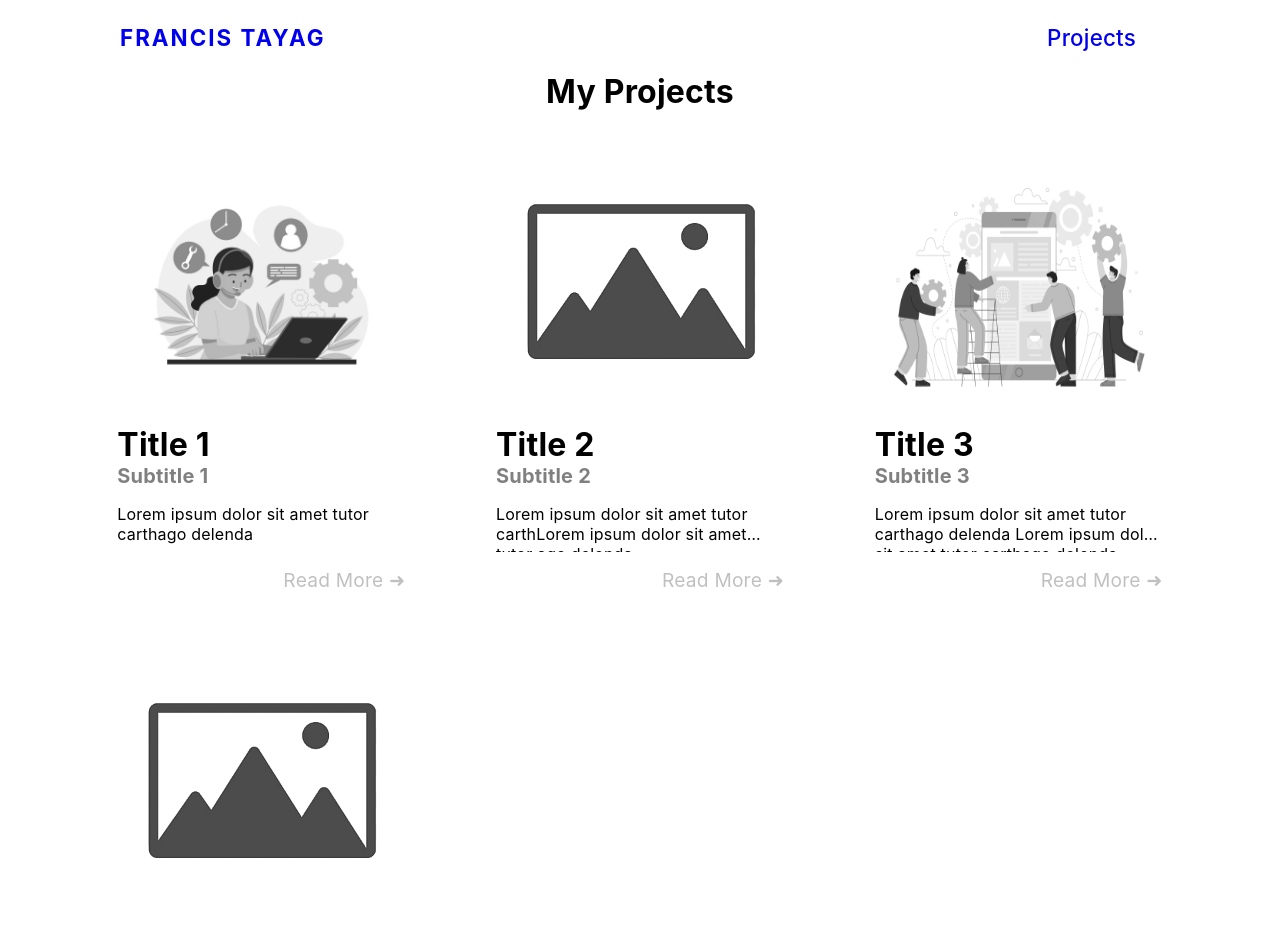
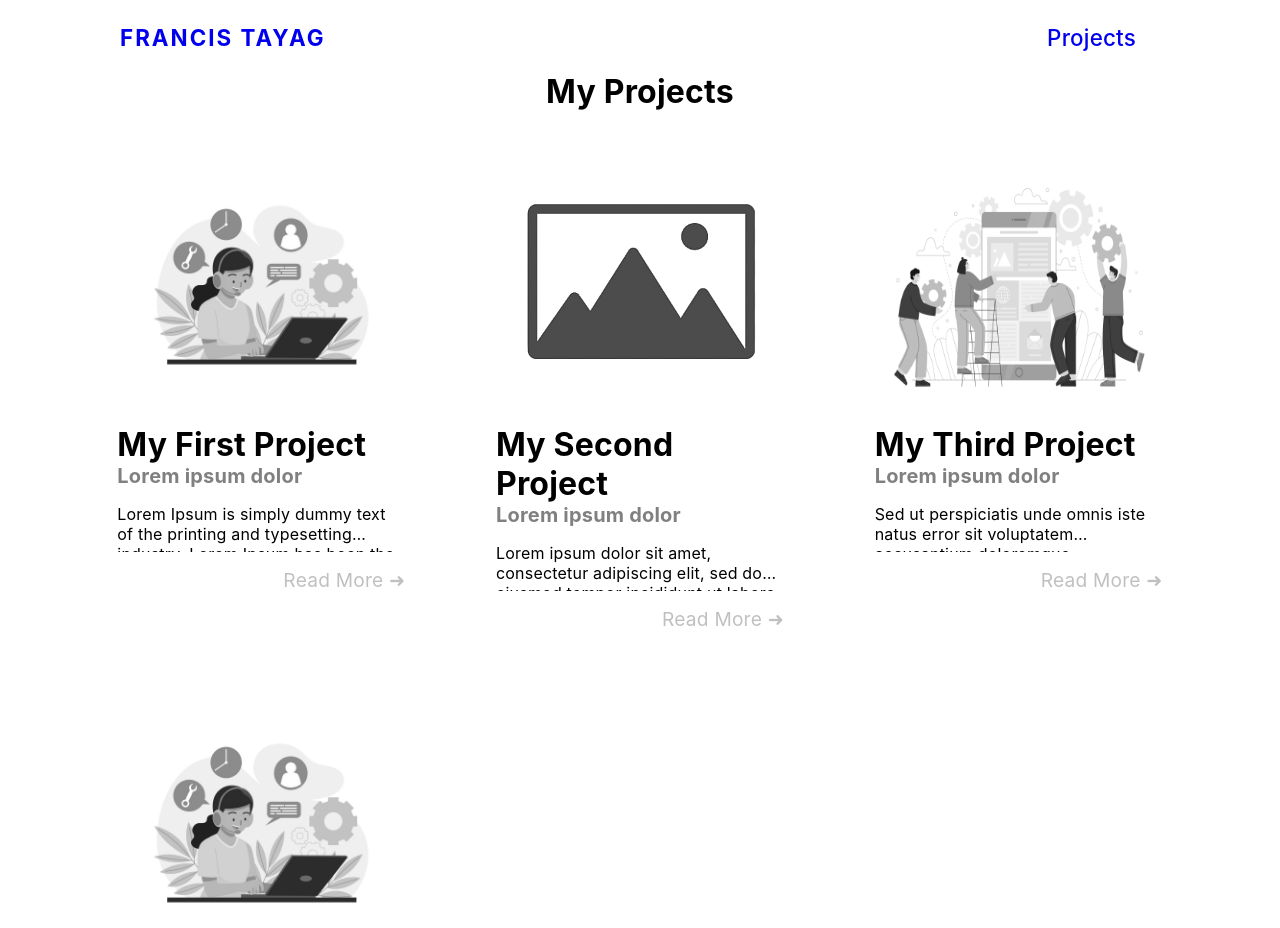
Before and after one commit to fmtayag/fmtayag.github.io, a React (Create React App) app in the folder ui/: page /projects in a window 1280 px wide. Shown: the top 928 px of the page. Built offline with nearby package versions, Linux system fonts and the light colour scheme; data requests are answered from the project's data file.

Commit message:
Improve UI of 'Project Details' page

```diff
--- a/ui/data/db.json
+++ b/ui/data/db.json
@@ -2,23 +2,31 @@
     "projects": [
         {
             "title": "My First Project",
+            "thumbnail": "/images/placeholder-1.png",
+            "subtitle": "Lorem ipsum dolor",
             "body": "Lorem Ipsum is simply dummy text of the printing and typesetting industry. Lorem Ipsum has been the industry's standard dummy text ever since the 1500s, when an unknown printer took a galley of type and scrambled it to make a type specimen book. It has survived not only five centuries, but also the leap into electronic typesetting, remaining essentially unchanged. It was popularised in the 1960s with the release of Letraset sheets containing Lorem Ipsum passages, and more recently with desktop publishing software like Aldus PageMaker including versions of Lorem Ipsum",
-            "id": "1"
+            "id": "first-project"
         },
         {
             "title": "My Second Project",
+            "thumbnail": "/images/placeholder-2.png",
+            "subtitle": "Lorem ipsum dolor",
             "body": "Lorem ipsum dolor sit amet, consectetur adipiscing elit, sed do eiusmod tempor incididunt ut labore et dolore magna aliqua. Ut enim ad minim veniam, quis nostrud exercitation ullamco laboris nisi ut aliquip ex ea commodo consequat. Duis aute irure dolor in reprehenderit in voluptate velit esse cillum dolore eu fugiat nulla pariatur. Excepteur sint occaecat cupidatat non proident, sunt in culpa qui officia deserunt mollit anim id est laborum",
-            "id": "2"
+            "id": "second-project"
         },
         {
             "title": "My Third Project",
+            "thumbnail": "/images/placeholder-3.png",
+            "subtitle": "Lorem ipsum dolor",
             "body": "Sed ut perspiciatis unde omnis iste natus error sit voluptatem accusantium doloremque laudantium, totam rem aperiam, eaque ipsa quae ab illo inventore veritatis et quasi architecto beatae vitae dicta sunt explicabo. Nemo enim ipsam voluptatem quia voluptas sit aspernatur aut odit aut fugit, sed quia consequuntur magni dolores eos qui ratione voluptatem sequi nesciunt. Neque porro quisquam est, qui dolorem ipsum quia dolor sit amet, consectetur, adipisci velit, sed quia non numquam eius modi tempora incidunt ut labore et dolore magnam aliquam quaerat voluptatem. Ut enim ad minima veniam, quis nostrum exercitationem ullam corporis suscipit laboriosam, nisi ut aliquid ex ea commodi consequatur? Quis autem vel eum iure reprehenderit qui in ea voluptate velit esse quam nihil molestiae consequatur, vel illum qui dolorem eum fugiat quo voluptas nulla pariatur?",
-            "id": "3"
+            "id": "third-project"
         },
         {
             "title": "My Fourth Project",
-            "body": "Sed ut perspiciatis unde omnis iste natus error sit voluptatem accusantium doloremque laudantium, totam rem aperiam, eaque ipsa quae ab illo inventore veritatis et quasi architecto beatae vitae dicta sunt explicabo. Nemo enim ipsam voluptatem quia voluptas sit aspernatur aut odit aut fugit, sed quia consequuntur magni dolores eos qui ratione voluptatem sequi nesciunt. Neque porro quisquam est, qui dolorem ipsum quia dolor sit amet, consectetur, adipisci velit, sed quia non numquam eius modi tempora incidunt ut labore et dolore magnam aliquam quaerat voluptatem. Ut enim ad minima veniam, quis nostrum exercitationem ullam corporis suscipit laboriosam, nisi ut aliquid ex ea commodi consequatur? Quis autem vel eum iure reprehenderit qui in ea voluptate velit esse quam nihil molestiae consequatur, vel illum qui dolorem eum fugiat quo voluptas nulla pariatur?",
-            "id": "4"
+            "thumbnail": "/images/placeholder-1.png",
+            "subtitle": "Lorem ipsum dolor",
+            "body": "Sed ut perspiciatis unde rem aperiam, eaque ipsa quae  nesciunt. Neque porro quisquam est, qui dolorem ipsum quia dolor sit amet, consectetur, adipisci velit, sed quia non numquam eius modi tempora incidunt ut labore et dolore magnam aliquam quaerat voluptatem. Ut enim ad minima veniam, quis nostrum exercitationem ullam corporis suscipit laboriosam, nisi ut aliquid ex ea commodi consequatur? Quis autem vel eum iure reprehenderit qui in ea voluptate velit esse quam nihil molestiae consequatur, vel illum qui dolorem eum fugiat quo voluptas nulla pariatur?",
+            "id": "fourth-project"
         }
     ]
 }
--- a/ui/src/components/ProjectsList.js
+++ b/ui/src/components/ProjectsList.js
@@ -1,18 +1,56 @@
 import ProjectCard from "./ProjectCard";
 import '../styles/ProjectsList.css';
+import { useState, useEffect } from "react";
 
 const ProjectsList = () => {
+
+    const [data, setData] = useState(null);
+    const url = "http://localhost:8000/projects/"
+
+    useEffect(() => {
+        fetch(url)
+            .then(res => {
+                if (!res.ok) {
+                    throw Error("Could not fetch data");
+                }
+                else {
+                    return res.json();
+                }
+            }
+            )
+            .then(data => {
+                data.forEach((object) => {
+                    console.log(object.id);
+                })
+
+                setData(data);
+            })
+            .catch(err => {
+                console.log(err);
+            });
+    }, [url])
+
 
     return (
         <div className="projects-list">
             <h1>My Projects</h1>
+            <div className="container">
+                {data && (
+                    data.map((object) => {
+                        return (
+                            <ProjectCard
+                                id={object.id}
+                                image_src={object.thumbnail}
+                                title={object.title}
+                                subtitle={object.subtitle}
+                                body={object.body}
+                            />
+                        );
+                    })
+                )}
+            </div>
 
-            <div className="container">
-                <ProjectCard id="1" image_src="/images/placeholder-1.png" title="Title 1" subtitle="Subtitle 1" body="Lorem ipsum dolor sit amet tutor carthago delenda" />
-                <ProjectCard id="2" image_src="/images/placeholder-2.png" title="Title 2" subtitle="Subtitle 2" body="Lorem ipsum dolor sit amet tutor carthLorem ipsum dolor sit amet tutor ago delenda" />
-                <ProjectCard id="3" image_src="/images/placeholder-3.png" title="Title 3" subtitle="Subtitle 3" body="Lorem ipsum dolor sit amet tutor carthago delenda Lorem ipsum dolor sit amet tutor carthago delenda Lorem ipsum dolor sit amet tutor carthago delenda" />
-                <ProjectCard id="4" image_src="/images/placeholder-2.png" title="Title 4" subtitle="Subtitle 4" body="Lorem ipsum dolor sit amet tutor carthago delenda " />
-            </div>
+
         </div>
     );
 }
--- a/ui/src/pages/Home.js
+++ b/ui/src/pages/Home.js
@@ -6,7 +6,7 @@ const Home = () => {
     return (
         <div className="home">
             <Profile />
-            <ProjectsList />
+            {/* <ProjectsList /> */}
         </div>
     );
 }
--- a/ui/src/pages/ProjectDetails.js
+++ b/ui/src/pages/ProjectDetails.js
@@ -1,12 +1,21 @@
-import { useState } from "react";
-import { useParams, useNavigate } from "react-router-dom";
+import { useEffect, useState, useRef } from "react";
+import { useParams, useNavigate, Link } from "react-router-dom";
 
 const ProjectDetails = () => {
     const [data, setData] = useState(null);
+    const [currentIndex, setCurrentIndex] = useState(1);
+    const initialId = useParams().id;
     const navigate = useNavigate();
 
-    const { id } = useParams();
-    fetch('http://localhost:8000/projects/' + id)
+    // This was done to fix the component not re-rendering properly when the browser's back and next buttons are clicked
+    useEffect(() => {
+        if (data != null) {
+            setCurrentIndex(data.findIndex(x => x.id == initialId));
+        }
+    }, [initialId]);
+
+    useEffect(() => {
+        fetch('http://localhost:8000/projects/')
             .then(res => {
                 if (!res.ok) {
                     navigate("/404");
@@ -19,18 +28,47 @@ const ProjectDetails = () => {
             )
             .then(data => {
                 setData(data);
+                setCurrentIndex(data.findIndex(obj => obj.id == initialId)); // Will return -1 if findIndex fails
             })
             .catch(err => {
                 console.log(err);
             });
+    }, [])
 
+    function handlePrevious() {
+        if (currentIndex > 0) {
+            setCurrentIndex(currentIndex - 1);
+            navigate("/projects/" + data[currentIndex - 1].id);
+        }
+        else {
+            // TODO
+        }
 
+    }
+    function handleNext() {
+        if (currentIndex < data.length - 1) {
+            setCurrentIndex(currentIndex + 1);
+            navigate("/projects/" + data[currentIndex + 1].id);
+        }
+        else {
+            // TODO
+        }
+    }
+
+    let projectNotFound = currentIndex == -1;
+
+    if (projectNotFound) {
+        navigate("/404");
+    }
+    else {
         return (
             <div className="project-details">
                 {data && (
                     <article>
-                    <h1>{data.title}</h1>
-                    <p>{data.body}</p>
+                        <h1>{data[currentIndex].title}</h1>
+                        <button onClick={handlePrevious}>Previous</button>
+                        <button onClick={handleNext}>Next</button>
+                        <p>{data[currentIndex].body}</p>
                     </article>
                 )}
 
@@ -38,4 +76,6 @@ const ProjectDetails = () => {
         );
     }
 
+}
+
 export default ProjectDetails;
```
Lines whose indentation alone changed are shown as unchanged.
